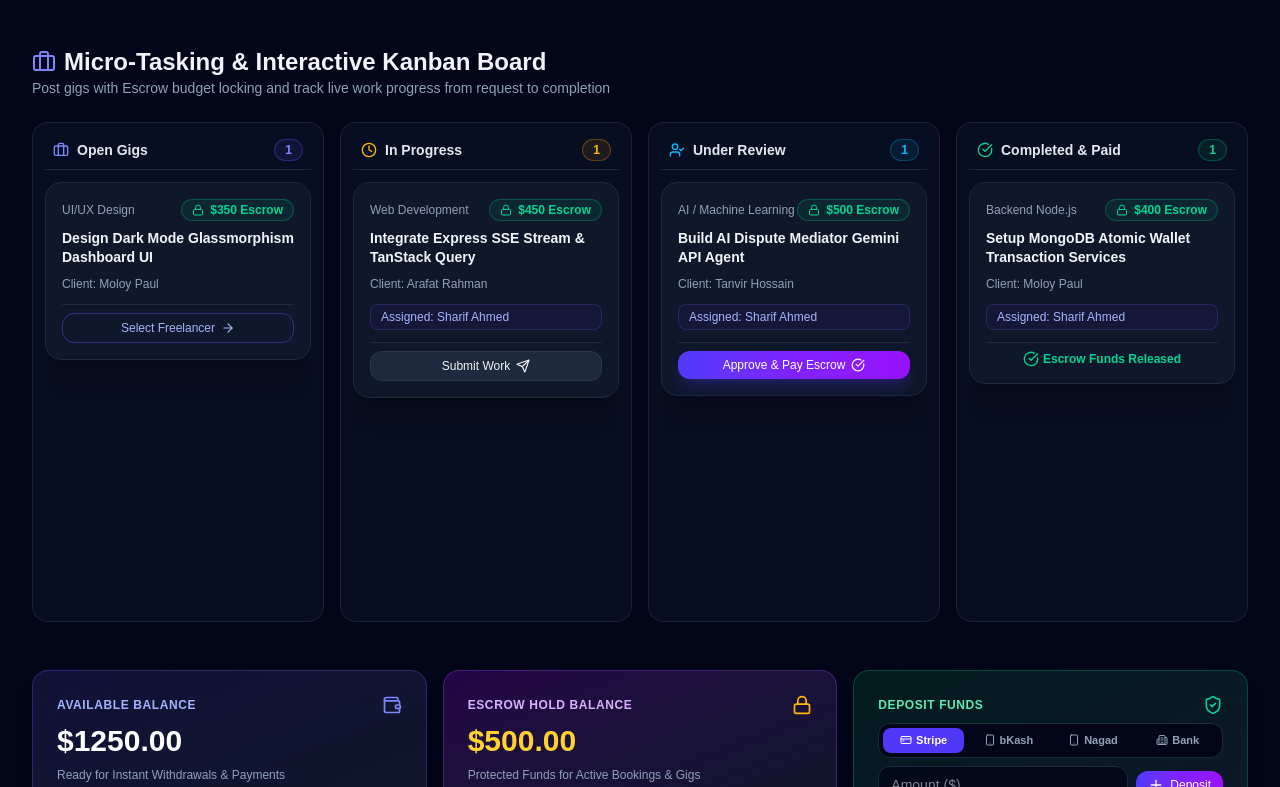
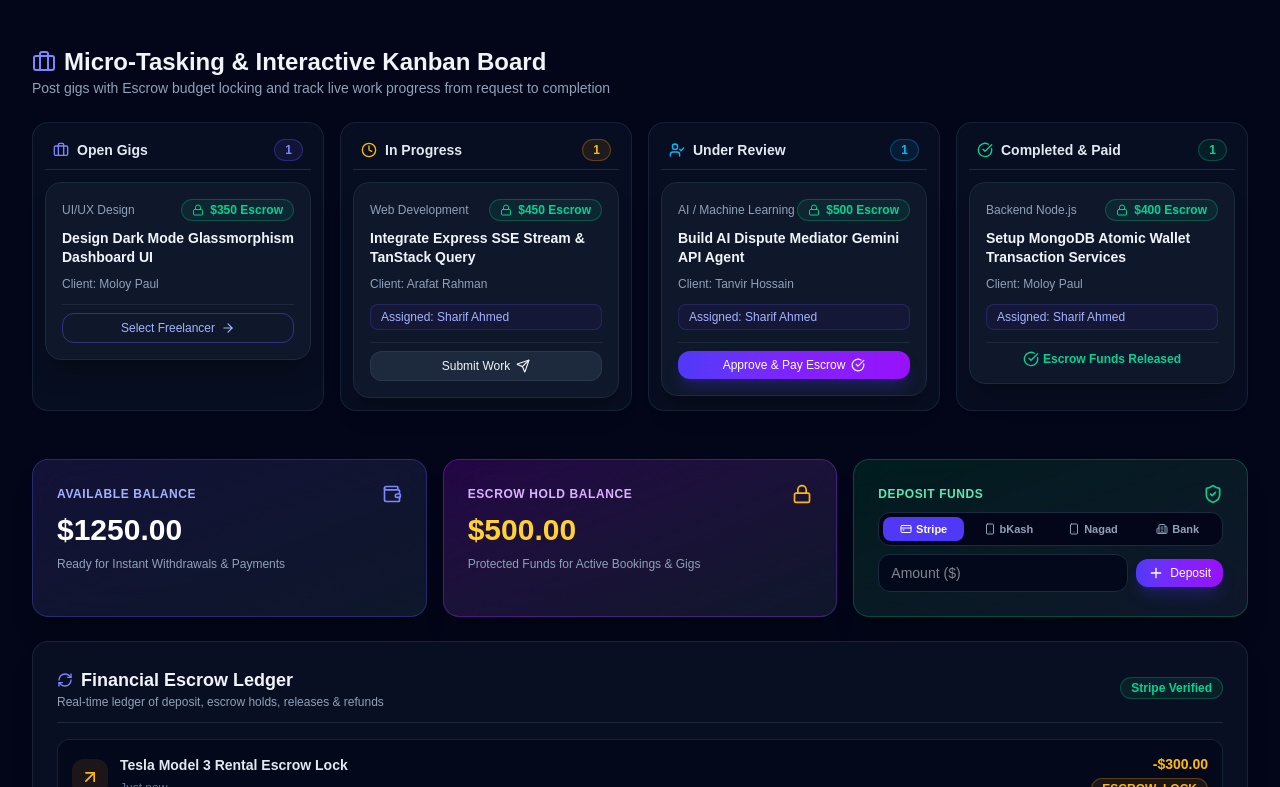
Before and after one commit to iMoloy/nexuspluseai-client, a Next.js app: page / in a window 1280 px wide. Shown: the part 1553-2340 px from the top of the page. Built offline with nearby package versions, Linux system fonts and the light colour scheme; no server answers; a web font is replaced by a local one.

Commit message:
fix(client): make kanban board column heights dynamic based on content

```diff
--- a/src/components/dashboard/KanbanSection.tsx
+++ b/src/components/dashboard/KanbanSection.tsx
@@ -127,7 +127,7 @@ export const KanbanSection: React.FC = () => {
         {columns.map((col) => {
           const colTasks = tasks.filter((t) => t.status === col.key);
           return (
-            <div key={col.key} className="flex flex-col gap-3 p-3 bg-slate-900/50 border border-slate-800/80 rounded-2xl min-h-[500px]">
+            <div key={col.key} className="flex flex-col gap-3 p-3 bg-slate-900/50 border border-slate-800/80 rounded-2xl h-auto">
               <div className="flex items-center justify-between px-2 py-1 pb-2 border-b border-slate-800">
                 <span className="text-sm font-bold text-slate-200 flex items-center gap-2">
                   {col.icon} {col.title}
@@ -135,7 +135,7 @@ export const KanbanSection: React.FC = () => {
                 <Badge variant={col.variant}>{colTasks.length}</Badge>
               </div>
 
-              <div className="space-y-3 flex-1 overflow-y-auto">
+              <div className="space-y-3">
                 {colTasks.map((gig) => (
                   <Card key={gig.id} className="p-4 bg-slate-900 border-slate-800 hover:border-slate-700">
                     <div className="flex items-center justify-between mb-2">
```
Also changed, not shown: 1 other file (tests, documents, lock files or other folders).
